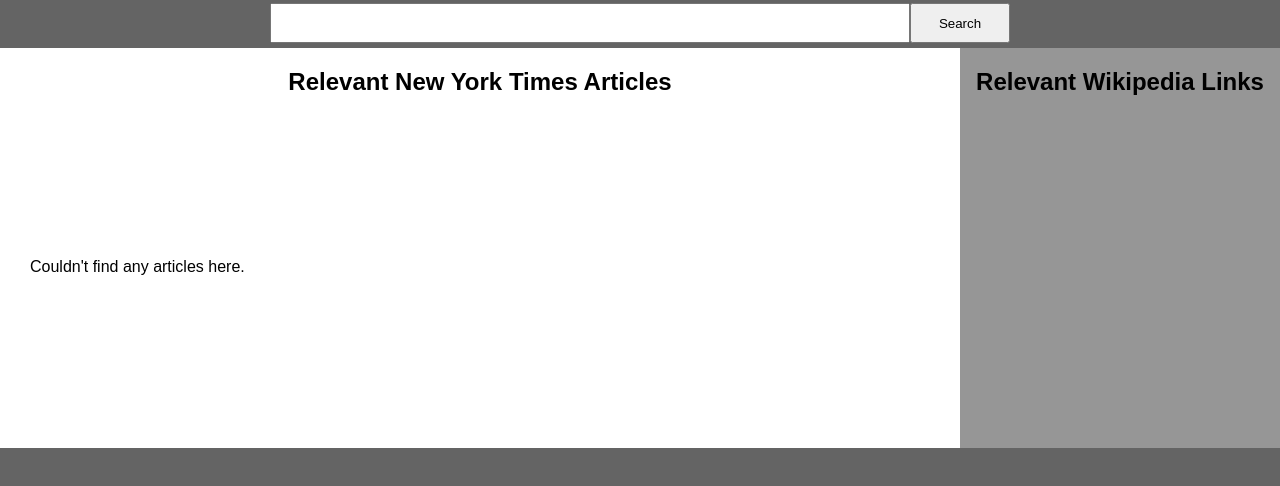
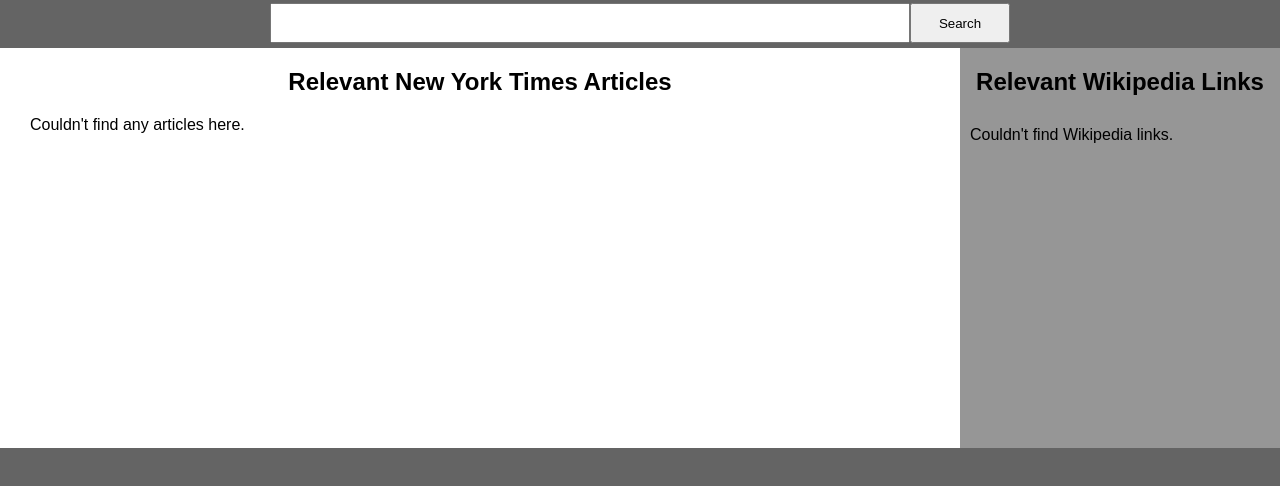
Before and after one commit to tiffanystallings/move-planner, a plain HTML site: page index.html in a window 1280 px wide. Both pictures are taken after a click on the button "Search". Shown: the part 402-888 px from the top of the page. Drawn offline with nearby package versions, Linux system fonts and the light colour scheme; no server answers.

Commit message:
Add wikipedia search functionality

```diff
--- a/app.js
+++ b/app.js
@@ -7,8 +7,10 @@
 
 
 function getWikiLinks(location) {
+	var $links = $('#wiki-links');
+	$links.text("");
 	$.ajax({
-		url: 'http//en.wikipedia.org/w/api.php',
+		url: 'http://en.wikipedia.org/w/api.php',
 		data: {
 			action: 'query',
 			list: 'search',
@@ -16,11 +18,23 @@
 			format: 'json'
 		},
 		dataType: 'jsonp',
-		jsonp: true,
-		success: function(data) {
-			console.log(data);
+		success: function(response) {
+			var results = response.query.search;
+			console.log(response);
+			for (i=0; i<results.length; i++) {
+				var link = "http://en.wikipedia.org/?curid=" + results[i].pageid;
+				var title = results[i].title;
+				$links.append("<h3><a href='" + link + "'' target='_blank'>" +
+					title + "</a></h3>");
+			}
+
+			if (results.length == 0) {
+				$links.append("No relevent links for this location.");
+			}
 		}
-	});
+	}).fail(function() {
+		$links.append("Couldn't find Wikipedia links.");
+	})
 
 }
 
@@ -32,7 +46,7 @@
 	$.getJSON(url, function(data) {
 		var articleList = data.response.docs
 		for (i=0; i<articleList.length; i++) {
-			$articles.append("<h3><a href=" + articleList[i]['web_url'] + ">" +
+			$articles.append("<h3><a href='" + articleList[i]['web_url'] + "' target='_blank'>" +
 			  articleList[i]['headline']['main'] + "</a></h3>");
 			$articles.append("<p>" + articleList[i]['snippet'] + "</p>");
 		}
--- a/index.html
+++ b/index.html
@@ -24,6 +24,7 @@
 
 	<aside id="wiki">
 		<h2 id="wiki-head">Relevant Wikipedia Links</h2>
+		<div id="wiki-links"></div>
 	</aside>
 
 	<footer>
--- a/style.css
+++ b/style.css
@@ -60,7 +60,7 @@
 	width: 75%;
 	margin: 0;
 	display: flex;
-	flex-wrap: wrap;
+	flex-direction: column;
 }
 
 #articles {
@@ -77,11 +77,20 @@
 	width: 25%;
 	margin: 0;
 	display: flex;
-	flex-wrap: wrap;
+	flex-direction: column;
+	align-items: top;
+}
+
+#wiki-head {
+	max-height: 50px;
+}
+
+#wiki-links {
+	padding: 10px;
 }
 
 h2, h3 {
-	min-width: 100%
+	min-width: 100%;
 }
 
 h2 {
```
